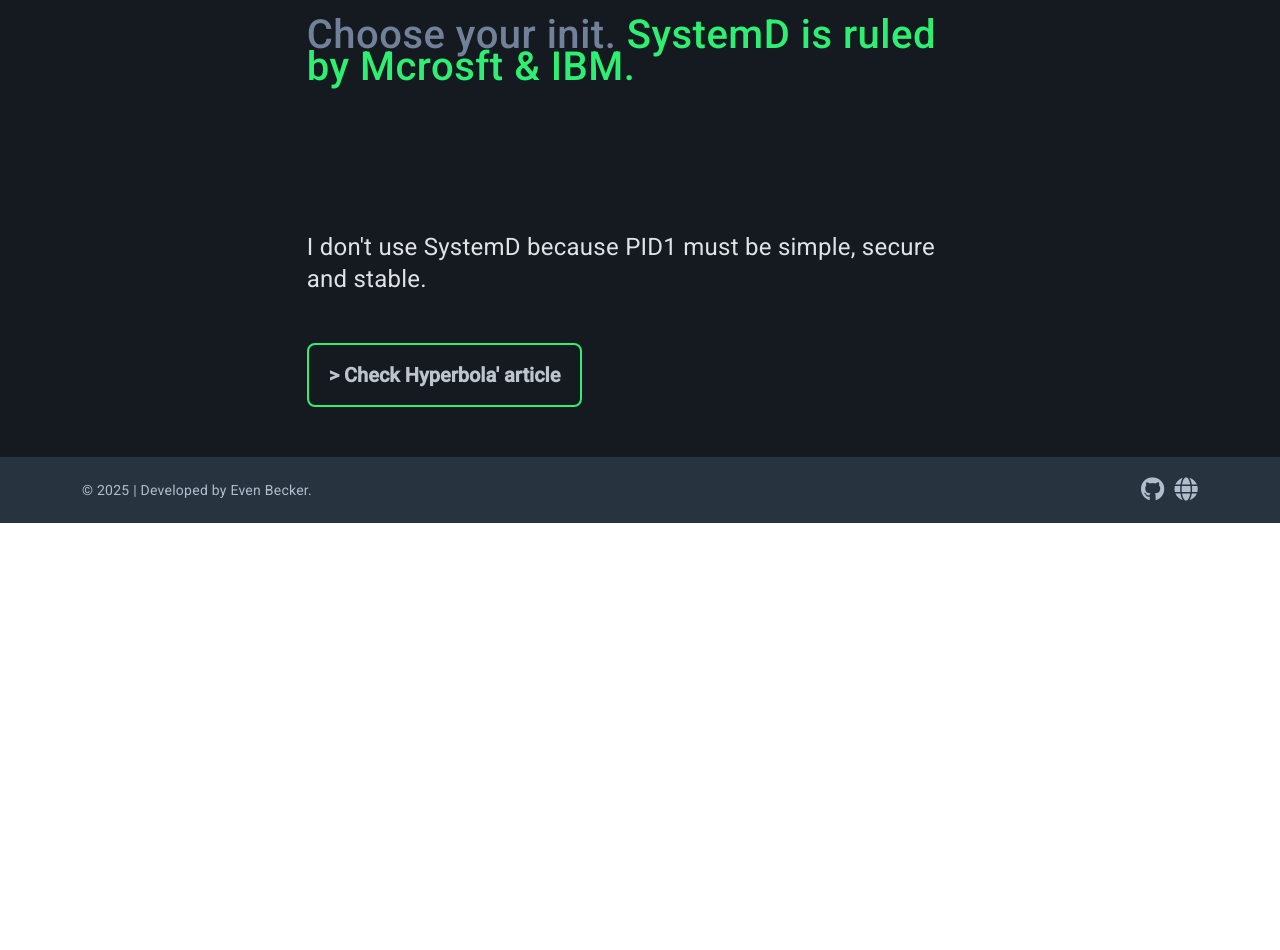
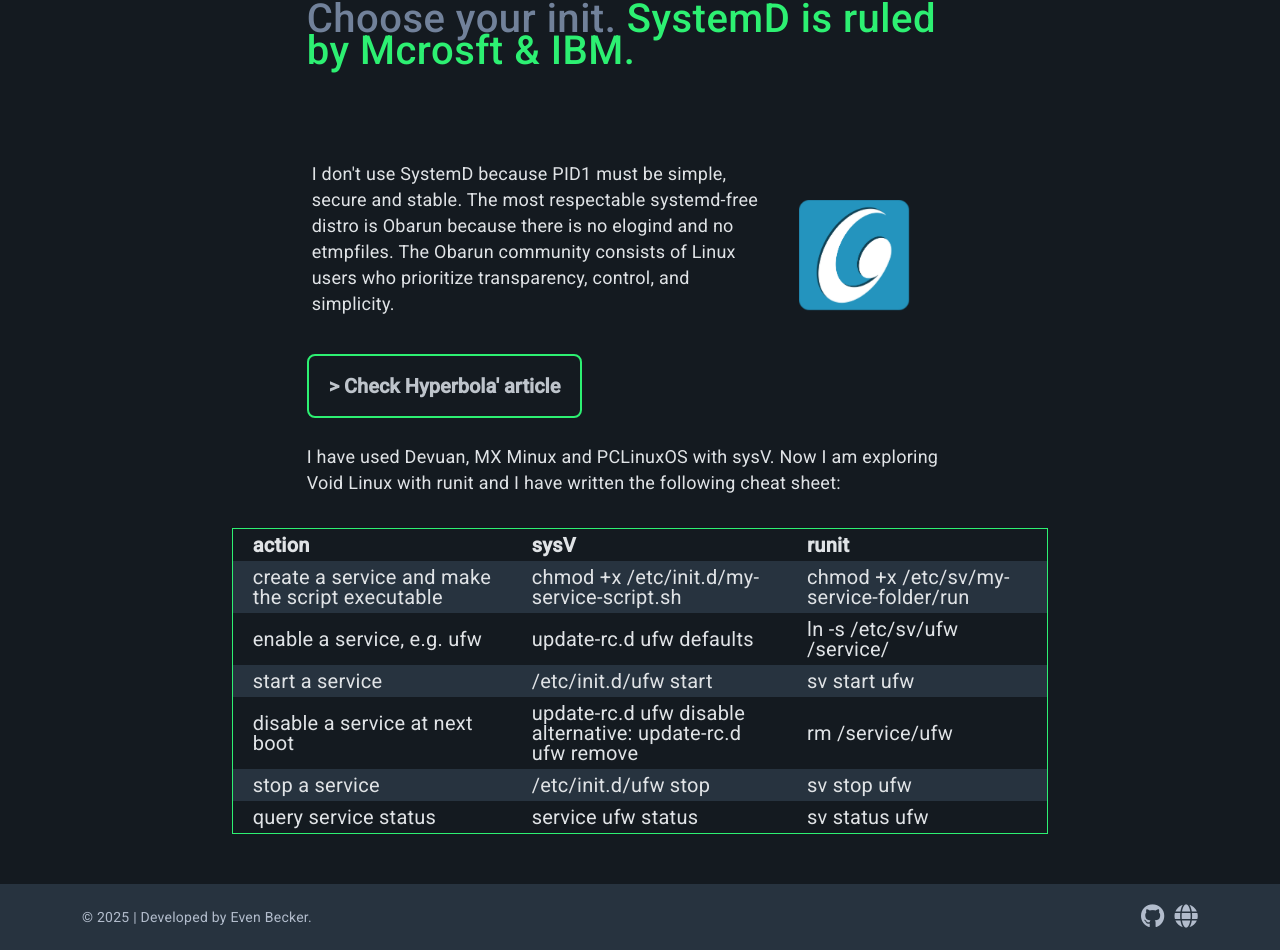
Before and after one commit to evenbecker/search-for-pkgs, an Angular app: page / in a window 1280 px wide. Shown: the part 354-1304 px from the top of the page. Before the commit the page ends 877 px from the top, so only its background shows below. Built offline with nearby package versions, Linux system fonts and the light colour scheme.

Commit message:
flex fixed

```diff
--- a/src/app/accordion/accordion.component.css
+++ b/src/app/accordion/accordion.component.css
@@ -3,7 +3,7 @@
 }
 
 .accordion-text{
-    font-size: 1rem;
+    font-size: 1.125rem;
 }
 
 .tech-board {
--- a/src/app/home/home.component.css
+++ b/src/app/home/home.component.css
@@ -1,11 +1,11 @@
 
 @media (max-width: 768px) {
     .home-title, .home-author {
-        font-size: 50px !important;
+        font-size: 35px !important;
     }
 
     .home-author {
-        line-height: 4rem !important;
+        line-height: 2.5rem !important;
     }
   }
 
@@ -22,8 +22,8 @@
     margin-right: 80px;
     margin-bottom: 2px;
     text-align: start;
-    min-height: 410px;
-    max-height: 410px;
+    min-height: 335px;
+    max-height: 335px;
 }
 .text-two {
     margin-left: 80px;
@@ -31,11 +31,17 @@
     margin-bottom: 10px;
     text-align: start;
 }
+.text-table {
+    margin-left: 5px;
+    margin-right: 5px;
+    margin-bottom: 10px;
+    text-align: start;
+}
 
 .home-title {
     font-size: 2.5rem;
     color: hsl(209, 50%, 88%);
-    margin-bottom: 5rem;
+    margin-bottom: 4rem;
     line-height: 2.5rem;
 }
 
@@ -51,6 +57,47 @@
     animation: blink-caret 0.7s step-end infinite;
     color: hsl(141, 87%, 56%);
 }
+.margeTop{
+    margin-top: 1.625rem;
+}
+table {
+    border:1px solid hsl(141, 87%, 56%);
+    border-collapse: collapse;
+    width: 100%;
+  }
+td, th{
+    font-size: 1.25rem;
+    color: hsl(209, 11%, 89%);
+    text-align: left;
+  padding: 6px 20px;
+}
+tr:nth-child(even) {
+    background-color: hsl(210, 24%, 20%);
+  }
+  .myrow {
+    display: flex;
+    justify-content: center;
+    align-items: center;
+  }
+  .column {
+    flex: 70%;
+    padding: 5px;
+  }
+  .column2 {
+    flex: 30%;
+    padding: 5px;
+
+  }
+  .logo {
+    width: 80%;
+    /*height: 6em;*/
+    padding: 1.5em;
+    will-change: filter;
+    transition: filter 300ms;
+  }
+  .logo:hover {
+    filter: drop-shadow(0 0 2em hsla(196, 68%, 44%, 0.667));
+  }
 
 @keyframes blink-caret {
     from, to { border-color: transparent; }
--- a/src/app/home/home.component.html
+++ b/src/app/home/home.component.html
@@ -5,14 +5,65 @@
         <h2 class="home-author">Choose your init. <span id="dynamic-text">{{ dynamicText }}</span></h2>
       </div>
       <div class="text-two">
-        <blockquote>
-            I don't use SystemD because PID1 must be simple, secure and stable.
-        </blockquote>
+        <div class="myrow">
+          <div class="column">
+            <p class="default-p">
+              I don't use SystemD because PID1 must be simple, secure and stable. The most respectable systemd-free distro is Obarun because there is no elogind and no etmpfiles. The Obarun community consists of Linux users who prioritize transparency, control, and simplicity.
+          </p>
+          </div>
+
+          <div class="column2">
+            <a href="https://web.obarun.org/" target="_blank">
+              <img src="../../assets/pictures/logo_obarun.png" class="logo" alt="Obarun logo" />
+            </a>
+          </div>
+        </div>
+
         <button>
             <a href="https://wiki.hyperbola.info/doku.php?id=en:philosophy:systemd_denial"  target="_blank" class="a-green">
                 > Check Hyperbola' article
             </a>
         </button>
+        <p class="default-p margeTop">I have used Devuan, MX Minux and PCLinuxOS with sysV. Now I am exploring Void Linux with runit and I have written the following cheat sheet:</p>
+      </div>
+      <div class="text-table">
+        <table style="width:100%">
+          <tr>
+            <th>action</th>
+            <th>sysV</th>
+            <th>runit</th>
+          </tr>
+          <tr>
+            <td>create a service and make the script executable</td>
+            <td>chmod +x /etc/init.d/my-service-script.sh</td>
+            <td>chmod +x /etc/sv/my-service-folder/run</td>
+          </tr>
+          <tr>
+            <td>enable a service, e.g. ufw</td>
+            <td>update-rc.d ufw defaults  </td>
+            <td>ln -s /etc/sv/ufw /service/</td>
+          </tr>
+          <tr>
+            <td>start a service</td>
+            <td>/etc/init.d/ufw start</td>
+            <td>sv start ufw</td>
+          </tr>
+          <tr>
+            <td>disable a service at next boot</td>
+            <td>update-rc.d ufw disable <br>alternative: update-rc.d ufw remove</td>
+            <td>rm /service/ufw</td>
+          </tr>
+          <tr>
+            <td>stop a service</td>
+            <td>/etc/init.d/ufw stop</td>
+            <td>sv stop ufw</td>
+          </tr>
+          <tr>
+            <td>query service status</td>
+            <td>service ufw status</td>
+            <td>sv status ufw</td>
+          </tr>
+        </table>
       </div>
     </div>
   </div>
--- a/src/styles.css
+++ b/src/styles.css
@@ -116,14 +116,14 @@
     font-size: 1.5rem;
     color: hsl(209, 11%, 89%);
     line-height: 2rem;
-    margin-bottom: 3rem;
+    margin-bottom: 2rem;
 }
 
 .default-p {
     max-width: 820px;
-    font-size: 1rem;
+    font-size: 1.125rem;
     color: hsl(209, 11%, 89%);
-    line-height: 2rem;
+    line-height: 1.625rem;
     margin-bottom: 2rem;
 }
 
```
Also changed, not shown: src/assets/pictures/logo_obarun.png (added).
